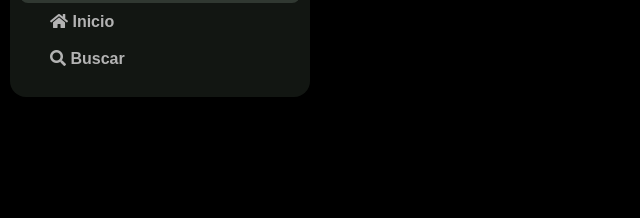
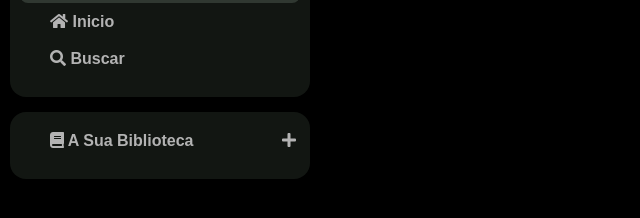
Before and after one commit to ivansftdejc/Alura, a plain HTML site: page Imersão-Jan-24/Spotify-Imersão/index.html in a window 1280 px wide. Shown: the part 60-278 px from the top of the page, without its empty margins (0-640 px from the left). Drawn offline with Linux system fonts and the light colour scheme.

Commit message:
Criação e estilização da biblioteca element

```diff
--- a/Imersão-Jan-24/Spotify-Imersão/index.html
+++ b/Imersão-Jan-24/Spotify-Imersão/index.html
@@ -20,7 +20,6 @@
                         <img src="./assets/logo-spotify.png" alt="logo-spotify">
                     </a>
                 </div>
-
                 <div>
                     <ul>
                         <li>
@@ -38,6 +37,19 @@
                     </ul>
                 </div>
             </nav>
+            <nav class="sidebar_biblioteca">
+                <div>
+                    <ul>
+                        <li>
+                            <a href="">
+                                <span class="fa fa-book"></span>
+                                <span>A Sua Biblioteca</span>
+                                <span id="icon_plus" class="fa fa-plus"></span>
+                            </a>
+                        </li>
+                    </ul>
+                </div>
+            </nav>
         </div>
     <main>
         <h1>conteudo</h1>
--- a/Imersão-Jan-24/Spotify-Imersão/style.css
+++ b/Imersão-Jan-24/Spotify-Imersão/style.css
@@ -1,7 +1,7 @@
 body{
     background-color: #000;
 }
-.sidebar_navigation{
+.sidebar_navigation, .sidebar_biblioteca{
     background-color: rgba(93, 110, 93, 0.2);
     border-radius: 16px;
     padding: 10px;
@@ -13,7 +13,6 @@ body{
     bottom: 0px;
     padding: 10px;
     width: 300px;
-
 }
 .sidebar_navigation .logo{
     background: #303831;
@@ -28,13 +27,20 @@ body{
 .sidebar nav ul{
     margin: 0px 20px 10px 20px;
 }
-.sidebar .sidebar_navigation div ul li{
+.sidebar .sidebar_navigation div ul li,.sidebar .sidebar_biblioteca div ul li{
     padding: 10px 10px;
 }
-.sidebar .sidebar_navigation div ul li a {
+.sidebar .sidebar_navigation div ul li a,.sidebar .sidebar_biblioteca div ul li a {
     color: #b3b3b3;
     text-decoration: none;
     font-weight: 600;
     font-size: 16px;
     font-family: "DM Sans", sans-serif;
 }
+.sidebar_biblioteca{
+    margin-top: 15px;
+}
+#icon_plus {
+    position: relative;
+    left: 84px;
+}
```
